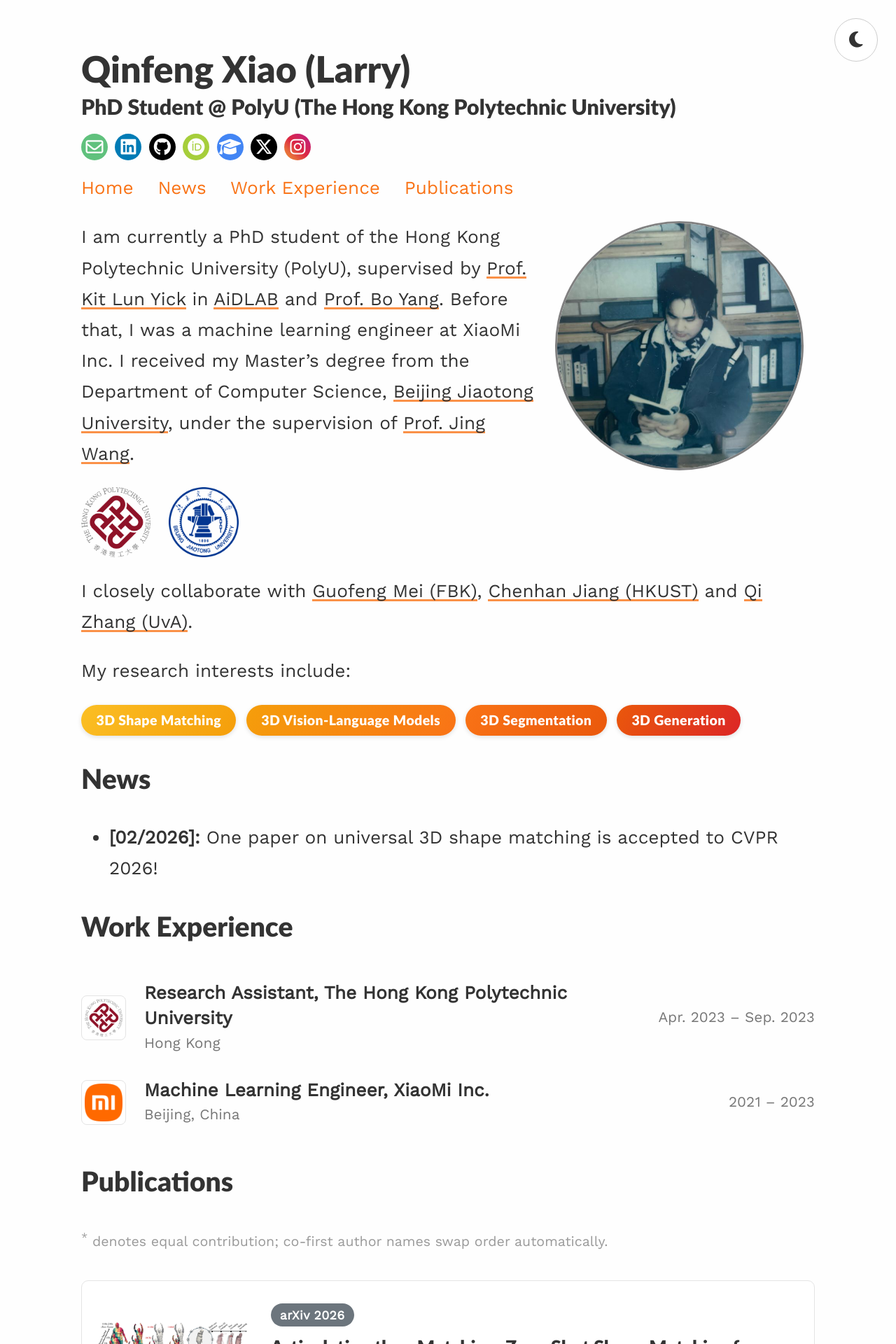
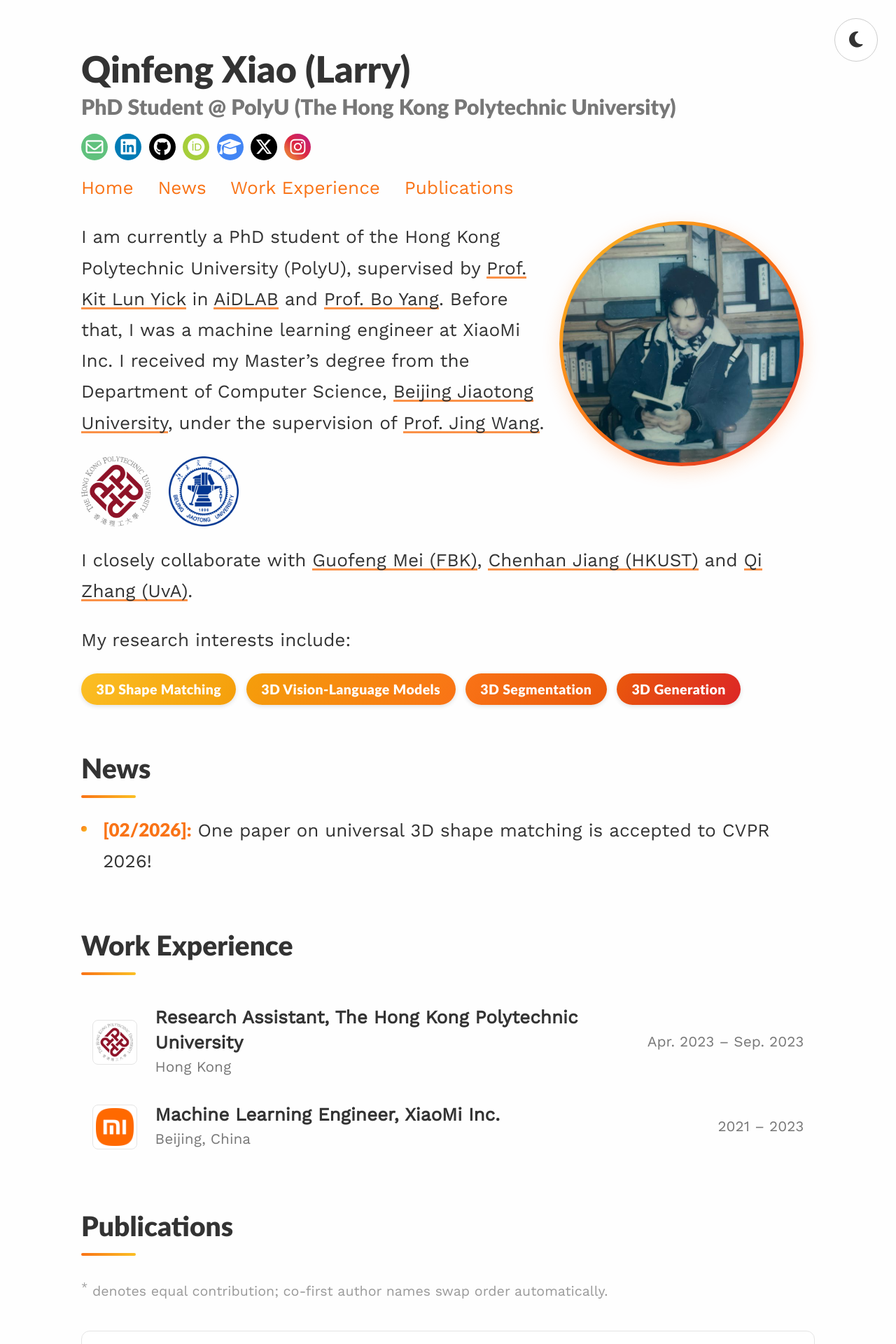
Before and after one commit to larryshaw0079/larryshaw0079.github.io, a Jekyll site: the page built from index.md, in a window 1280 px wide. Shown: the top 1920 px of the page at 70% size. Built offline with Jekyll 4.4.1, drawn with Linux system fonts in a browser that asks for light colours.

Commit message:
Enhance styles for experience section, footer, profile, and publications; add news list in index.md

```diff
--- a/assets/css/_sass/experience.scss
+++ b/assets/css/_sass/experience.scss
@@ -8,7 +8,17 @@
   display: flex;
   align-items: center;
   gap: 1em;
-  padding: 0.6em 0;
+  padding: 0.6em;
+  border-radius: 10px;
+  transition: background 0.25s ease;
+
+  &:hover {
+    background: rgba(249, 115, 22, 0.06);
+  }
+
+  @at-root :root[data-theme="dark"] &:hover {
+    background: rgba(249, 115, 22, 0.09);
+  }
 }
 
 .exp-logo {
--- a/assets/css/_sass/footer.scss
+++ b/assets/css/_sass/footer.scss
@@ -1,7 +1,13 @@
 /* Footer */
 footer {
     clear: both;
-    margin-top: 2em;
+    margin-top: 3em;
+    padding-top: 0.8em;
+    border-top: 1px solid #ececec;
+
+    @at-root :root[data-theme="dark"] & {
+        border-top-color: #262626;
+    }
 }
 
 /* Footer navigation links */
--- a/assets/css/_sass/profile.scss
+++ b/assets/css/_sass/profile.scss
@@ -1,12 +1,14 @@
-/* Profile */
+/* Profile: circular photo wrapped in a warm gradient ring */
 .profile {
-    border-style: solid;
-    border-color: $light-gray;
+    border: none;
+    padding: 5px;
+    background: linear-gradient(135deg, #fbbf24, #f97316, #dc2626);
+    box-shadow: 0 8px 24px rgba(249, 115, 22, 0.22);
     margin-left: 1rem;
     margin-right: 1rem;
     margin-bottom: 1rem;
-    border-radius: 6px;
     border-radius: 50%;
+    box-sizing: border-box;
 }
 
 .left {
--- a/assets/css/_sass/publications.scss
+++ b/assets/css/_sass/publications.scss
@@ -20,13 +20,14 @@
   margin: 1.4em 0;
   padding: 0.9em;
   border: 1px solid #e4e4e4;
-  border-radius: 10px;
+  border-radius: 12px;
   background: #fff;
-  transition: box-shadow 0.25s ease, border-color 0.25s ease;
+  transition: box-shadow 0.25s ease, border-color 0.25s ease, transform 0.25s ease;
 
   &:hover {
     border-color: $brand-color;
-    box-shadow: 0 4px 14px rgba(0, 0, 0, 0.08);
+    box-shadow: 0 6px 18px rgba(0, 0, 0, 0.09);
+    transform: translateY(-3px);
   }
 
   @at-root :root[data-theme="dark"] & {
--- a/assets/css/_sass/style.scss
+++ b/assets/css/_sass/style.scss
@@ -1,5 +1,10 @@
 html {
   height: 100%;
+  scroll-behavior: smooth;
+}
+
+::selection {
+  background: rgba(249, 115, 22, 0.25);
 }
 
 body {
@@ -25,6 +30,41 @@
 
 main {
   flex: 1 0 auto;
+}
+
+/* Gentle entrance for the page content */
+@media (prefers-reduced-motion: no-preference) {
+  main article {
+    animation: pageFadeIn 0.45s ease both;
+  }
+}
+
+@keyframes pageFadeIn {
+  from {
+    opacity: 0;
+    transform: translateY(10px);
+  }
+
+  to {
+    opacity: 1;
+    transform: none;
+  }
+}
+
+/* Section headings: spacing, anchor offset, and a gradient accent bar */
+article h2 {
+  margin-top: 1.4em;
+  scroll-margin-top: 1em;
+
+  &::after {
+    content: "";
+    display: block;
+    width: 2em;
+    height: 4px;
+    border-radius: 2px;
+    margin-top: 0.1em;
+    background: linear-gradient(90deg, #f97316, #fbbf24);
+  }
 }
 
 h1,
@@ -134,6 +174,70 @@
 
 .navbar {
   margin-top: 0.5em;
+}
+
+/* Softer, muted tagline under the site title */
+.post-description {
+  color: #777;
+  font-weight: 600;
+
+  @at-root :root[data-theme="dark"] & {
+    color: #9a9a9a;
+  }
+}
+
+/* Nav links: animated gradient underline on hover */
+.navbar a {
+  position: relative;
+  padding-bottom: 3px;
+
+  &::after {
+    content: "";
+    position: absolute;
+    left: 0;
+    bottom: 0;
+    width: 100%;
+    height: 2px;
+    border-radius: 1px;
+    background: linear-gradient(90deg, #f97316, #fbbf24);
+    transform: scaleX(0);
+    transform-origin: left;
+    transition: transform 0.25s ease;
+  }
+
+  &:hover::after {
+    transform: scaleX(1);
+  }
+}
+
+/* News entries: clean list with gradient dot markers and accented dates */
+.news-list {
+  ul {
+    list-style: none;
+    padding-left: 0;
+    margin: 0.6em 0;
+  }
+
+  li {
+    position: relative;
+    padding: 0.3em 0 0.3em 1.2em;
+  }
+
+  li::before {
+    content: "";
+    position: absolute;
+    left: 0;
+    top: 0.95em;
+    width: 8px;
+    height: 8px;
+    border-radius: 50%;
+    background: linear-gradient(135deg, #f97316, #fbbf24);
+  }
+
+  strong {
+    color: $brand-color;
+    font-family: "Lato", "Helvetica Neue", Helvetica, sans-serif;
+  }
 }
 
 /* Pagination style in index/home page */
@@ -297,11 +401,12 @@
   color: #333;
   font-size: 1em;
   cursor: pointer;
-  transition: background 0.3s ease, color 0.3s ease;
+  transition: background 0.3s ease, color 0.3s ease, transform 0.3s ease;
 
   &:hover {
     border-color: $brand-color;
     color: $brand-color;
+    transform: rotate(25deg);
   }
 
   .fa-sun {
--- a/index.md
+++ b/index.md
@@ -29,7 +29,9 @@
 
 <!-- Add entries below, newest first, in the format: - **[MM/YYYY]:** text -->
 
+<div class="news-list" markdown="1">
 - **[02/2026]:** One paper on universal 3D shape matching is accepted to CVPR 2026!
+</div>
 
 ## Work Experience
 
```
